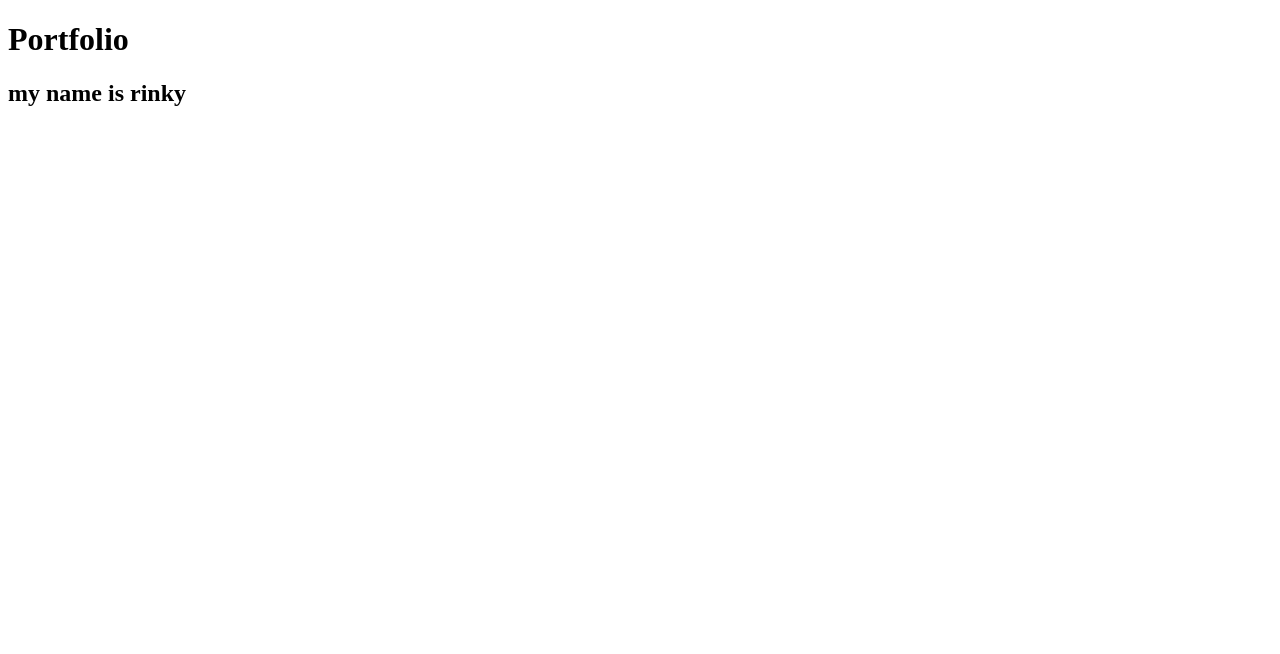
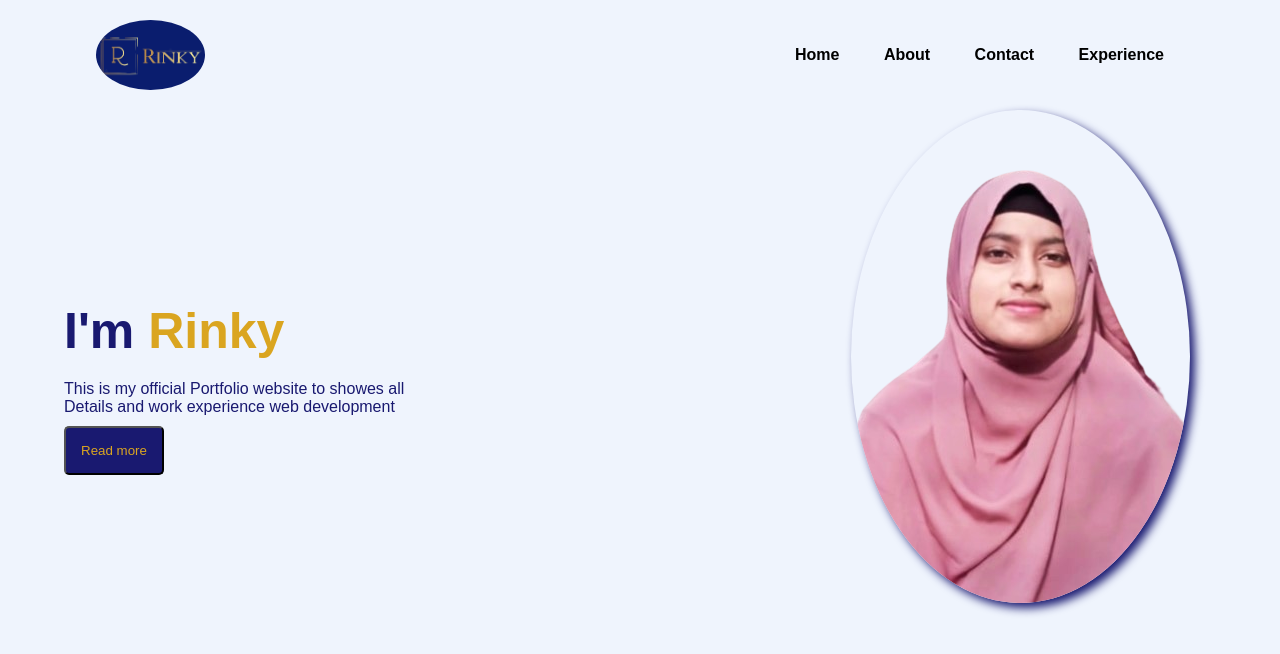
Before and after one commit to mstrinkyakter/Portfolio, a plain HTML site: page index.html in a window 1280 px wide. Drawn offline with Linux system fonts and the light colour scheme.

Commit message:
hero section

```diff
--- a/index.html
+++ b/index.html
@@ -4,9 +4,33 @@
     <meta charset="UTF-8">
     <meta name="viewport" content="width=device-width, initial-scale=1.0">
     <title>Portfolio</title>
+    <link rel="stylesheet" href="style.css">
 </head>
 <body>
-    <h1>Portfolio</h1>
-    <h2>my name is rinky</h2>
+  <div class="hero">
+   <div>
+    <nav>
+        <img class="logo" src="logo.PNG" alt="">
+        <ul>
+            <li><a href="">Home</a></li>
+            <li><a href="">About</a></li>
+            <li><a href="">Contact</a></li>
+            <li><a href="">Experience</a></li>
+            </ul>
+       </nav>
+   </div>
+  <div class="inline">
+    <div class="detail">
+        <h1>I'm <span>Rinky </span></h1>
+        <p>This is my official Portfolio website to showes all
+          <br>Details and work experience web development
+        </p>
+        <button>Read more</button>
+     </div>
+     <div class="image">
+        <img class="img" src="rinky2.png" alt="">
+     </div>
+  </div>
+  </div>
 </body>
 </html>
--- /dev/null
+++ b/style.css
@@ -0,0 +1,84 @@
+*{
+    margin: 0;
+    padding: 0;
+    font-family: sans-serif;
+}
+
+.hero{
+    position: relative;
+    width:100%;
+    height: 100vh;
+    background:#eff4fd ;
+}
+
+nav{
+    display: flex;
+    width: 85%;
+    margin: auto;
+    padding: 20px 0;
+    align-items: center;
+    justify-content: space-between;
+}
+.logo{
+    width: 10%;
+    border-radius: 50%;
+    background-size: 100%;
+    background-position: center;
+}
+nav ul li{
+    display: inline-block;
+    list-style: none;
+    margin: 10px 20px;
+}
+
+nav ul li a{
+    text-decoration: none;
+    color:#000;
+    font-weight: bold;
+}
+nav ul li a:hover{
+    color:goldenrod;
+}
+
+.detail{
+    margin-left:5% ;
+    margin-top: 15%;
+}
+.detail h1{
+font-size: 50px;
+color: midnightblue;
+margin-bottom: 20px;
+}
+span{
+    color:goldenrod ;
+}
+.detail p{
+    color:midnightblue
+}
+button{
+    background-color: midnightblue;
+    color: goldenrod;
+    padding: 15px;
+    margin-top: 10px;
+    border-radius: 5px;
+}
+button:hover{
+    background-color:goldenrod;
+    color: midnightblue;
+    border: 2px solid white;
+}
+
+.image{
+    margin-right: 90px;
+
+}
+.img{
+    border-radius: 100%;
+    box-shadow: 5px 5px 10px  midnightblue;
+}
+.inline{
+
+    width: 100%;
+    display: flex;
+    justify-content: space-between;
+}
```
Also changed, not shown: logo.PNG (added), rinky1.jpg (added), rinky2.png (added).
